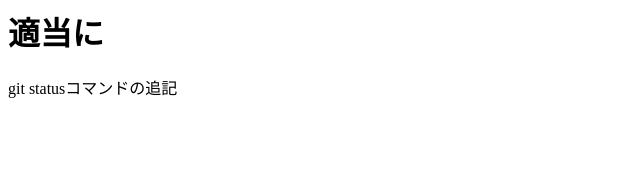
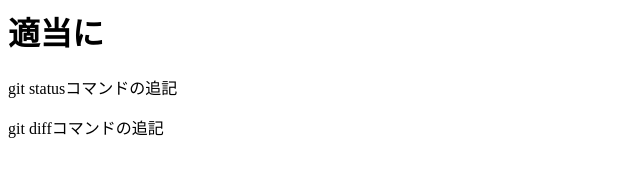
Before and after one commit to kazuki-tmu/git_tutorial_bak, a plain HTML site: page index.html in a window 1280 px wide. Shown: the whole page, without its empty margins (0-640 px from the left). Drawn offline with Linux system fonts and the light colour scheme.

Commit message:
git diffコマンドの追記

```diff
--- a/index.html
+++ b/index.html
@@ -1,2 +1,3 @@
 <h1>適当に</h1>
 <p>git statusコマンドの追記</p>
+<p>git diffコマンドの追記</p>
```
